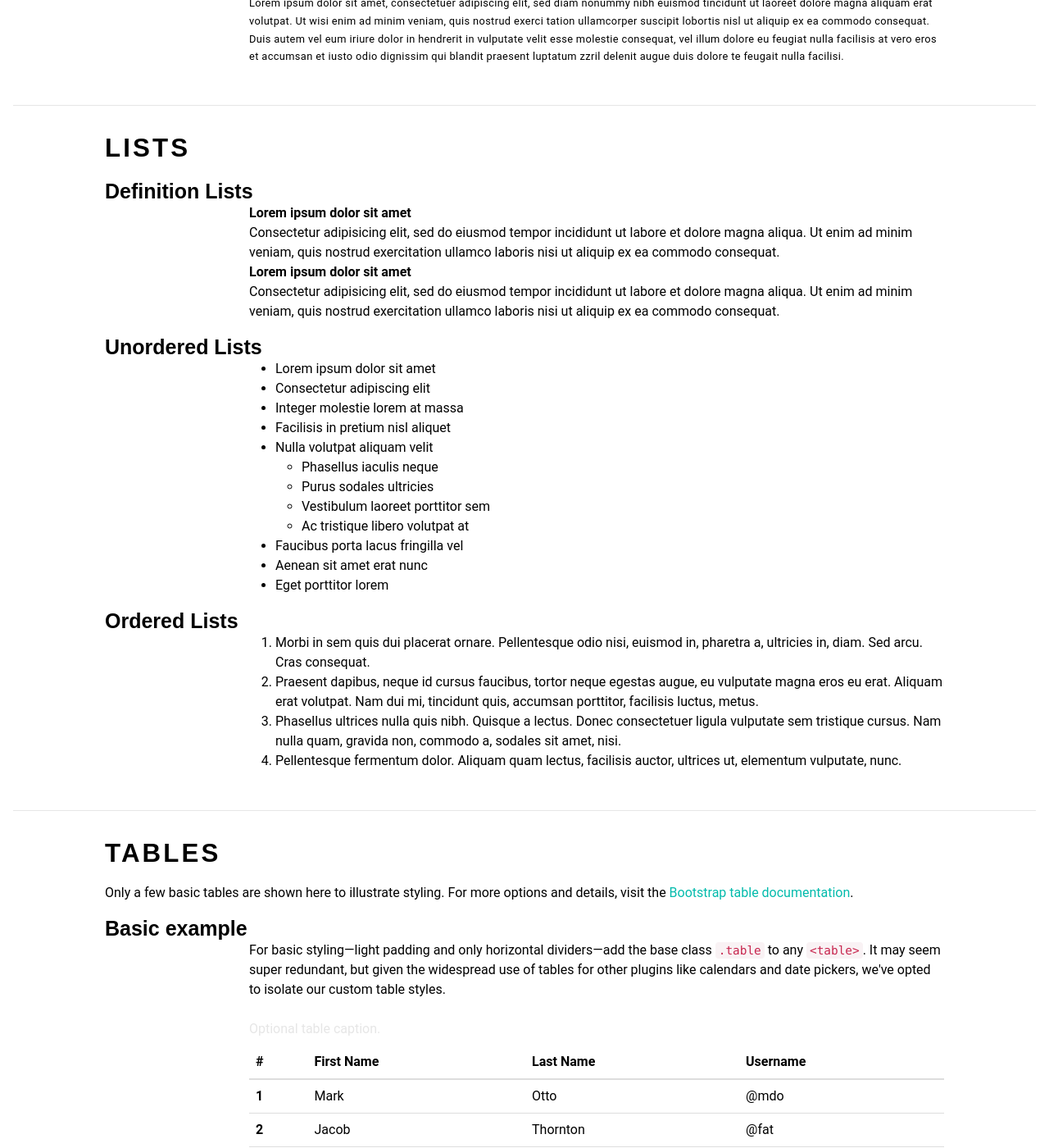
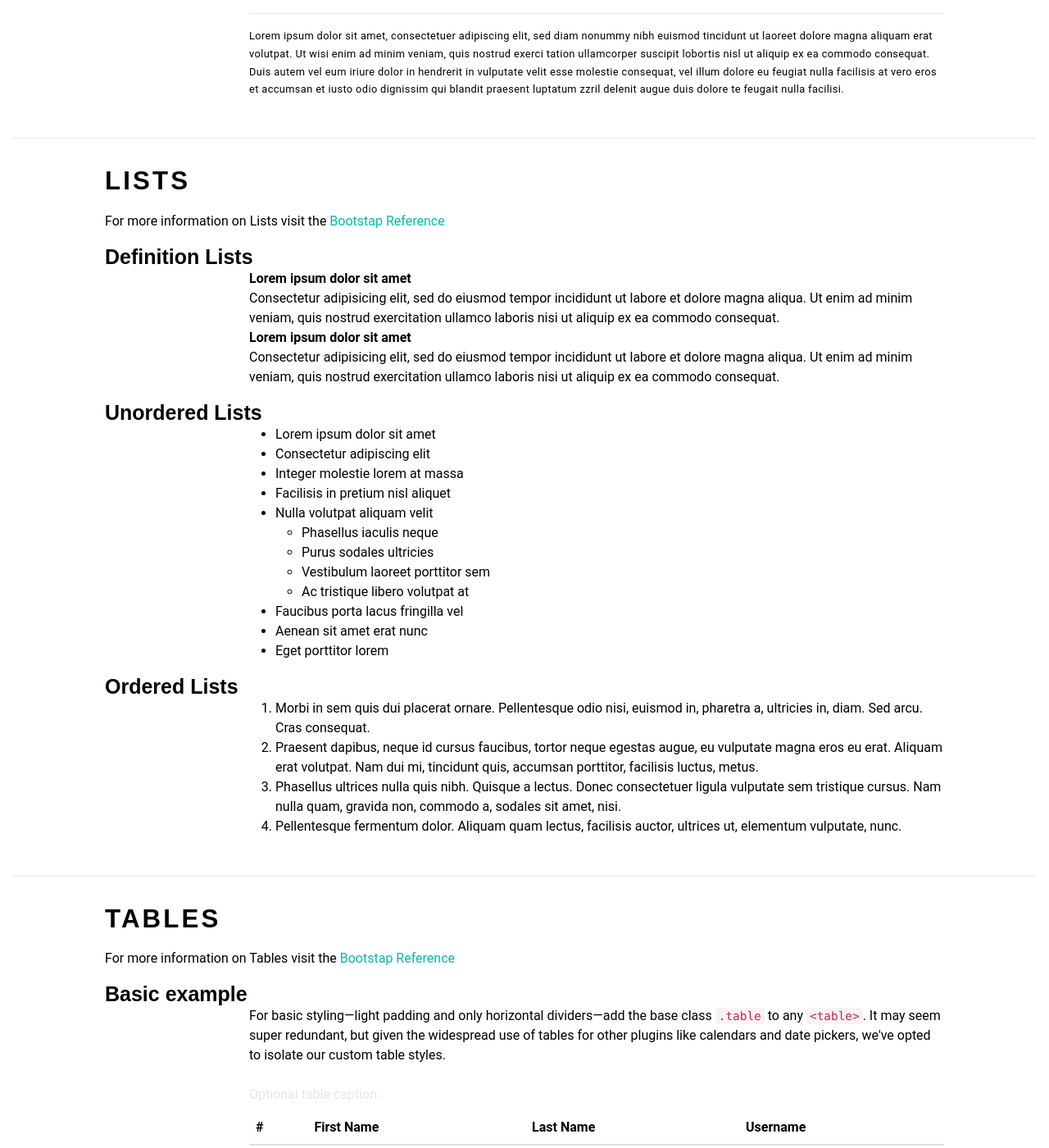
Before and after one commit to generationtux/styleguide, a Jekyll site: the page built from atoms.html, in a window 1280 px wide and 1400 px high, scrolled down 5638 px. Shown: the whole window at 82% size. Built offline with Jekyll 4.4.1, drawn with Linux system fonts in a browser that asks for light colours; comment, search, counter and statistics services are not loaded; some of the changed text lies outside the part shown.

Commit message:
adds variable for bootstrap reference

```diff
--- a/_atoms/02-buttons.html
+++ b/_atoms/02-buttons.html
@@ -1,5 +1,6 @@
 ---
 title: Buttons
+bootstrap-link: http://getbootstrap.com/css/#buttons
 ---
 
 
--- a/_atoms/04-lists.html
+++ b/_atoms/04-lists.html
@@ -1,6 +1,8 @@
 ---
 title: Lists
+bootstrap-link: http://getbootstrap.com/css/#type-lists
 ---
+
 
 <h3>Definition Lists</h3>
 <div class="row">
--- a/_atoms/05-tables.html
+++ b/_atoms/05-tables.html
@@ -1,10 +1,8 @@
 ---
 title: Tables
+bootstrap-link: http://getbootstrap.com/css/#tables
 ---
 
-<p>
-  Only a few basic tables are shown here to illustrate styling. For more options and details, visit the <a href="http://getbootstrap.com/css/#tables">Bootstrap table documentation</a>.
-</p>
 
 <h3 id="tables-example"><a class="anchorjs-link " href="#tables-example" aria-label="Anchor link for: tables example" data-anchorjs-icon="" style="font-family: anchorjs-icons; font-style: normal; font-variant-ligatures: normal; font-variant-caps: normal; font-weight: normal; line-height: inherit; position: absolute; margin-left: -1em; padding-right: 0.5em;"></a>Basic example</h3>
 
--- a/atoms.html
+++ b/atoms.html
@@ -29,6 +29,9 @@ permalink: /atoms/
   <div class="row">
     <div class="col-sm-12">
       <h2 class="copy uppercase">{{ page.title }}</h2>
+      {% if page.bootstrap-link %}
+        <p>For more information on {{ page.title }} visit the <a href="{{ page.bootstrap-link}}">Bootstap Reference</a></p>
+      {% endif %}
     </div>
   </div>
 </div>
```
Lines whose indentation alone changed are shown as unchanged.
